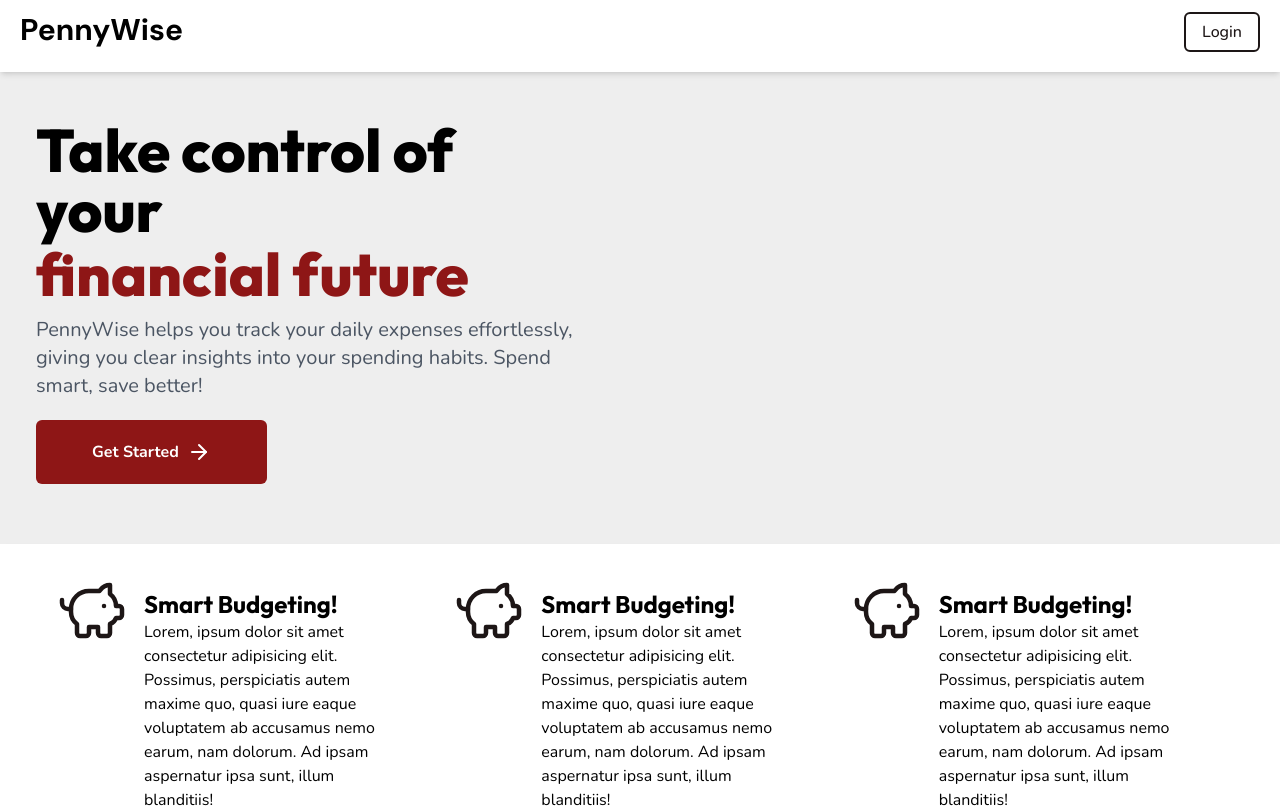
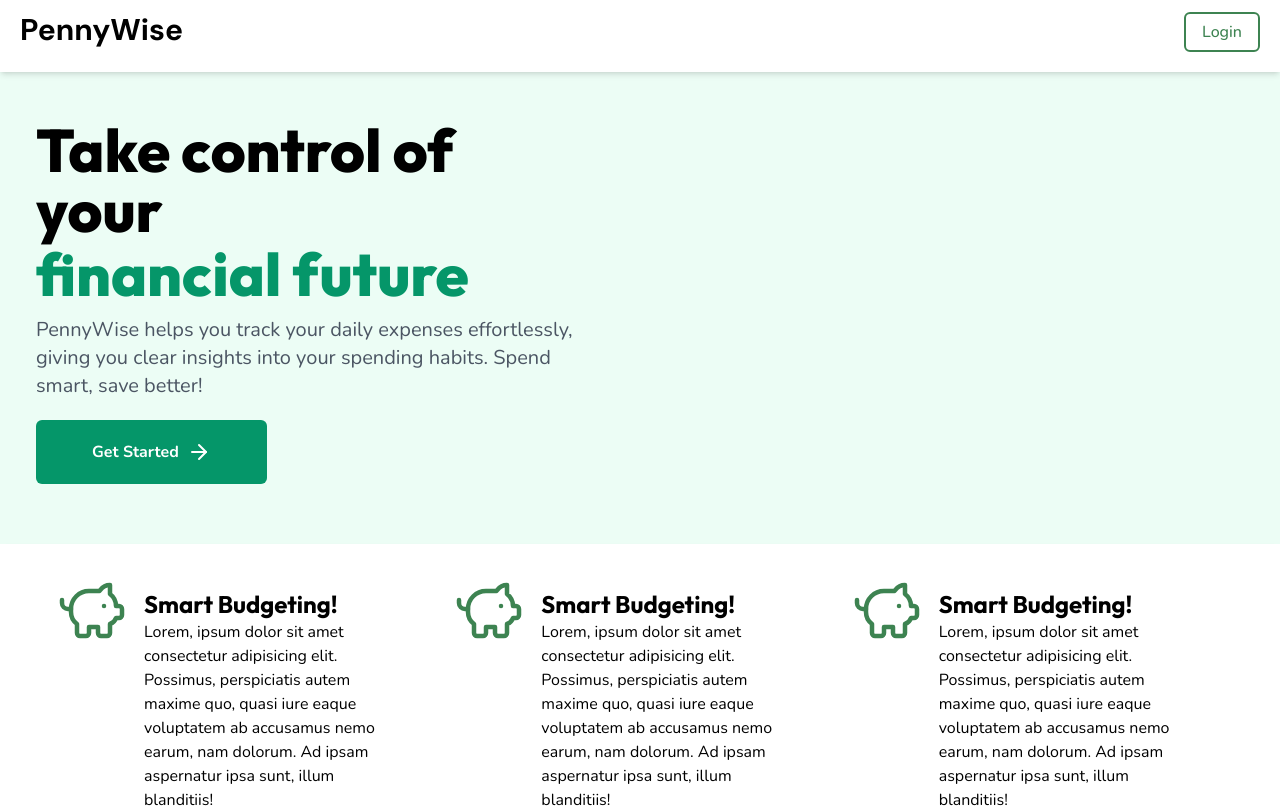
Before and after one commit to SOATS2024/project-one, a React (Vite) app in the folder pennywise/: page / in a window 1280 px wide. Shown: the top 808 px of the page. Built offline with nearby package versions, Linux system fonts and the light colour scheme; no server answers.

Commit message:
reverted back to green theme

```diff
--- a/pennywise/src/components/ExpenseList.jsx
+++ b/pennywise/src/components/ExpenseList.jsx
@@ -1,7 +1,7 @@
 import { useState, useEffect } from "react";
 import { useFirebase } from "../context/firebase"; // Ensure correct import
 import { Edit, Trash, RefreshCw } from "lucide-react";
-import ExpenseForm from "./ExpenseInput";
+import ExpenseForm from "./ExpenseForm";
 
 const ExpenseList = () => {
   const { currentUser, fetchExpenses } = useFirebase();
--- a/pennywise/src/pages/Dashboard.jsx
+++ b/pennywise/src/pages/Dashboard.jsx
@@ -1,7 +1,7 @@
 import { useNavigate } from "react-router-dom";
 import { useState } from "react";
 import { useFirebase } from "../context/firebase";
-import ExpenseForm from "../components/ExpenseInput";
+import ExpenseForm from "../components/ExpenseForm";
 import ExpenseList from "../components/ExpenseList";
 import Navbar from "../components/Navbar";
 import Sidebar, { SidebarItem } from "../components/Sidebar";
--- a/pennywise/tailwind.config.js
+++ b/pennywise/tailwind.config.js
@@ -7,20 +7,20 @@ export default {
   theme: {
     extend: {
       colors: {
-        // primary: "#3d8351",
-        // secondary: "#059669",
-        // background: "#ecfdf5",
-        // hover_secondary: "#036345",
+        primary: "#3d8351",
+        secondary: "#059669",
+        background: "#ecfdf5",
+        hover_secondary: "#036345",
         //////////////////////////////////
         // primary: "#9c013a",
         // secondary: "#cb014b",
         // background: "#ffe6ef",
         // hover_secondary: "#980138",
         //////////////////////////////////
-        primary: "#1D1616",
-        secondary: "#8E1616",
-        background: "#EEEEEE",
-        hover_secondary: "#6e1111",
+        // primary: "#1D1616",
+        // secondary: "#8E1616",
+        // background: "#EEEEEE",
+        // hover_secondary: "#6e1111",
         text: "#000000",
       },
       fontFamily: {
```
Also changed, not shown: pennywise/src/components/ExpenseForm.jsx (renamed from pennywise/src/components/ExpenseInput.jsx).
